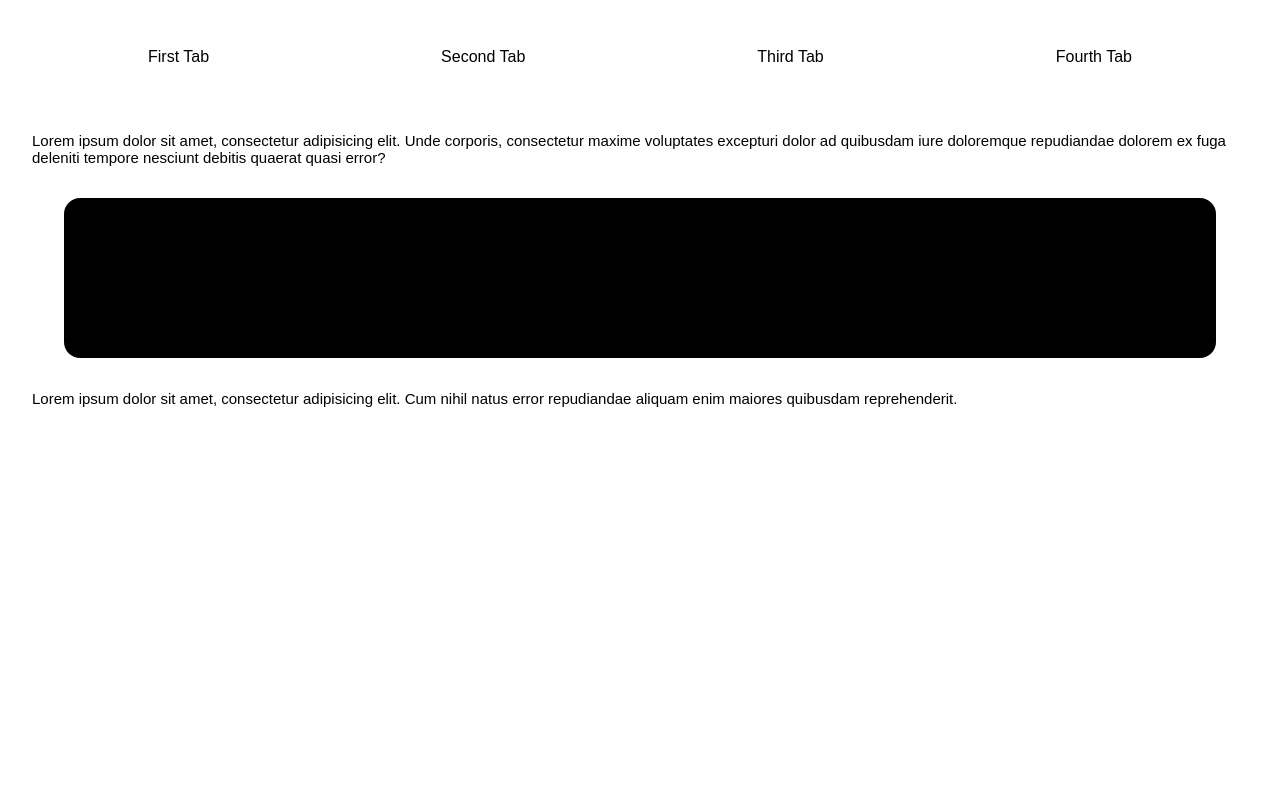
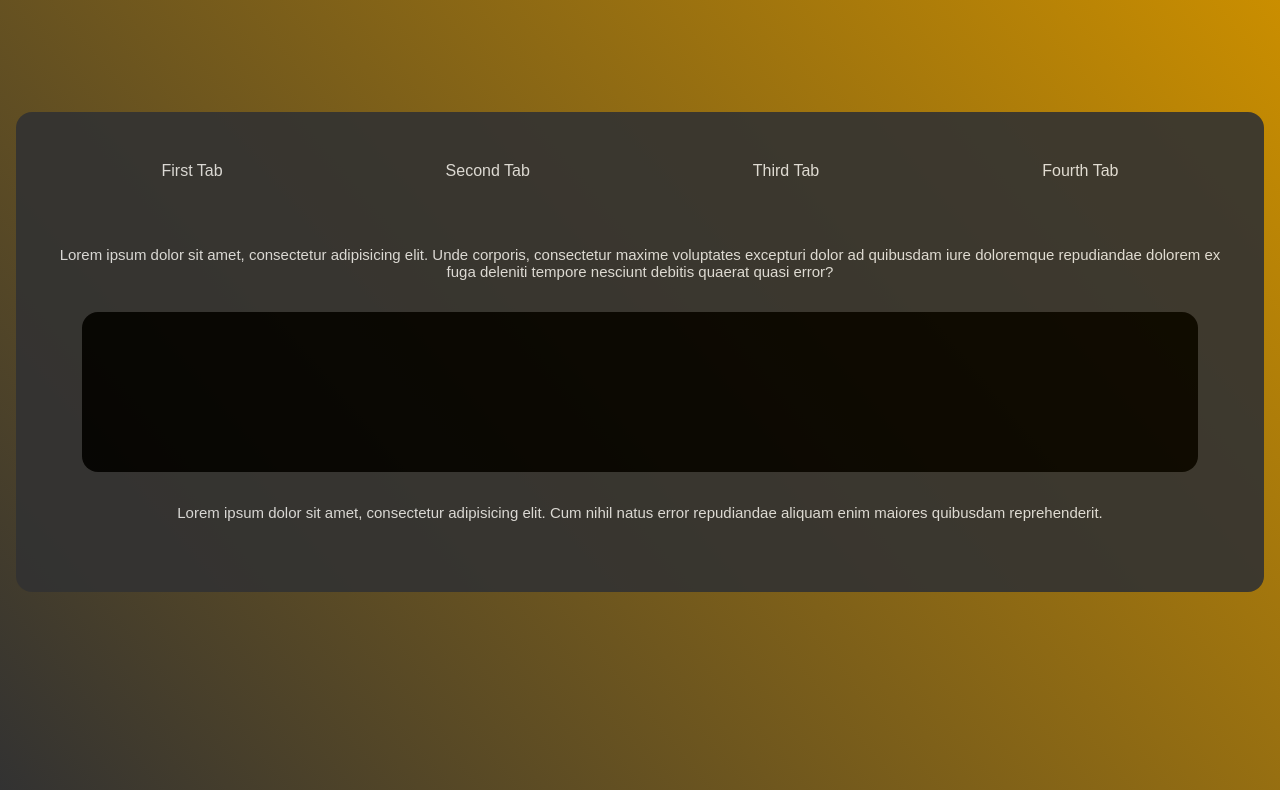
Before and after one commit to GomoAtDVT/JavaScript-Tabs, a plain HTML site: page index.html in a window 1280 px wide. Drawn offline with Linux system fonts and the light colour scheme.

Commit message:
Design update

```diff
--- a/index.html
+++ b/index.html
@@ -22,31 +22,31 @@
             </nav>
         </section>
 
-        <div class="contents-container">
-        <section id="content-1" class="tab-container active">
+        <section class="contents-container">
+            <div id="content-1" class="tab-container active">
                 <p>Lorem ipsum dolor sit amet, consectetur adipisicing elit. Unde corporis, consectetur maxime voluptates excepturi dolor ad quibusdam iure doloremque repudiandae dolorem ex fuga deleniti tempore nesciunt debitis quaerat quasi error?</p>
                 <div class="displayed-content"></div>
                 <p>Lorem ipsum dolor sit amet, consectetur adipisicing elit. Cum nihil natus error repudiandae aliquam enim maiores quibusdam reprehenderit. </p>
-        </section>
+            </div>
 
-        <section id="content-2" class="tab-container">
+            <div id="content-2" class="tab-container">
                 <p>stuff in the second tabstuff in the second tabstuff in the second tabstuff in the second tabstuff in the second tabstuff in the second tabstuff in the second tabstuff in the second tabstuff in the second tabstuff in the second tabstuff in the second tab</p>
                 <div class="displayed-content"></div>
                 <p>Lorem ipsum dolor sit amet, consectetur adipisicing elit. Cum nihil natus error repudiandae aliquam enim maiores quibusdam reprehenderit. </p>
-        </section>
+            </div>
 
-        <section id="content-3" class="tab-container">
+            <div id="content-3" class="tab-container">
                 <p>stuff in the Third tabstuff in the Third tabstuff in the Third tabstuff in the Third tabstuff in the Third tabstuff in the Third tabstuff in the Third tabstuff in the Third tabstuff in the Third tabstuff in the Third tabstuff in the Third tab</p>
                 <div class="displayed-content"></div>
                 <p>Lorem ipsum dolor sit amet, consectetur adipisicing elit. Cum nihil natus error repudiandae aliquam enim maiores quibusdam reprehenderit. </p>
-        </section>
+            </div>
 
-        <section id="content-4" class="tab-container">
+            <div id="content-4" class="tab-container">
                 <p>stuff in the fourth tabstuff in the fourth tabstuff in the fourth tabstuff in the fourth tabstuff in the fourth tabstuff in the fourth tabstuff in the fourth tabstuff in the fourth tab</p>
                 <div class="displayed-content"></div>
                 <p>Lorem ipsum dolor sit amet, consectetur adipisicing elit. Cum nihil natus error repudiandae aliquam enim maiores quibusdam reprehenderit. </p>
+            </div>
         </section>
-    </div>
     </main>
     <script src="main.js"></script>
 </body>
--- a/style.css
+++ b/style.css
@@ -3,14 +3,34 @@
     padding: 0;
     box-sizing: border-box;
 }
+:root{
+    --primary-color: #323232;
+    --secondary-color: #ca8e00;
+    --tertiary-color: #e7e7e7;
+    --quaternary-color: #000;
+}
 
 body {
     font-family: sans-serif;
     font-size: 15px;
+    color: var(--tertiary-color);
+    background-color: var(--secondary-color);
+    background: linear-gradient(50deg, var(--primary-color), var(--secondary-color));
+    background-repeat: no-repeat;
+    background-size: cover;
+    height: 84.7vh;
+}
+
+main{
+    background: var(--primary-color);
+    opacity: 0.9;
+    border: 2px solid transparent;
+    border-radius: 1rem;
+    height: 30rem;
+    margin: 7rem 1rem 0;
 }
 
 .tab-btn-container{
-
     display: flex;
     place-content: center;
     list-style: none;
@@ -20,47 +40,30 @@ body {
 
 .tab-btn-container button{
     all: unset;
-    /* background: none;
-    outline: none;
-    border: none; */
     font-size: 16px;
     padding: 1rem;
     border-bottom: 2px solid transparent;
     cursor: pointer;
-
-}
-.tab-btn-container button:focus{
-    border-bottom: 2px solid black;
 }
 
-.displayed-content{
-    background: black;
-    padding: 5rem;
-    margin: 2rem;
-    border-radius: 1rem;
+.tab-btn-container button:focus{
+    color: var(--secondary-color);
+    border-bottom: 2px solid var(--secondary-color);
 }
 
-/* .first-tab-container{
-    margin: 2rem;
-    flex-direction: column;
-}
-
-.second-tab-container{
-    margin: 2rem;
-    display: none;
-    flex-direction: column;
-}
-
-.third-tab-container{
-    margin: 2rem;
-    display: none;
-    flex-direction: column;
-}
- */
 .tab-container{
     margin: 2rem;
     display: none;
     flex-direction: column;
+    text-align: center;
+}
+
+.displayed-content{
+    background: var(--quaternary-color);
+    padding: 5rem;
+    margin: 2rem;
+    opacity: 100%;
+    border-radius: 1rem;
 }
 
 .active {
```
Lines whose indentation alone changed are shown as unchanged.
